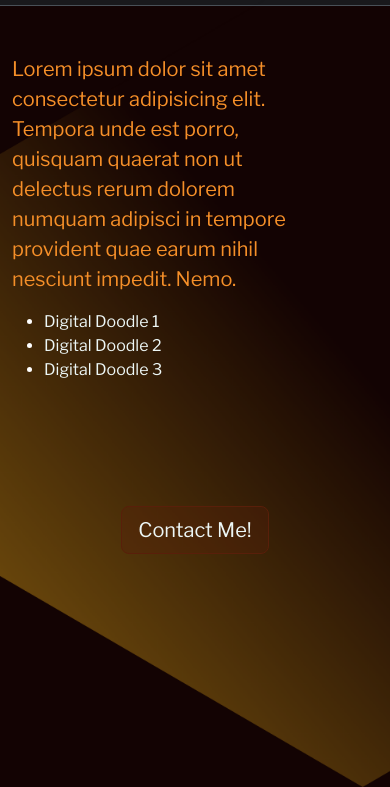
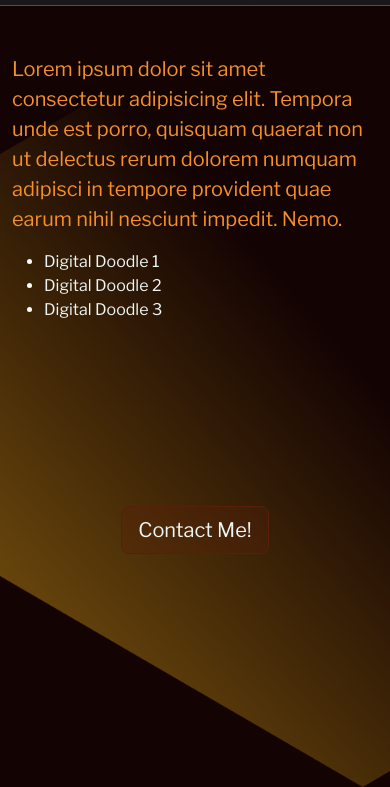
Before and after one commit to p-mozi/p-mozi.github.io, a plain HTML site: page digitaldoodle.html in a window 390 px wide. Shown: the part 57-844 px from the top of the page. Drawn offline with nearby package versions, Linux system fonts and the light colour scheme; files whose address does not match are found by name; a web font is replaced by a local one.

Commit message:
Update digitaldoodle.html

```diff
--- a/digitaldoodle.html
+++ b/digitaldoodle.html
@@ -61,7 +61,7 @@
   <section class="container pt-5">
     <div class="box d-flex flex-column">
       <div class="row mt-auto">
-        <div class="col-md-8 col-10 d-flex align-items-center c-text-primary fs-5">
+        <div class="col-md-8 col-12 d-flex align-items-center c-text-primary fs-5">
           <p>Lorem ipsum dolor sit amet consectetur adipisicing elit. Tempora unde est porro, quisquam quaerat non ut delectus rerum dolorem numquam adipisci in tempore provident quae earum nihil nesciunt impedit. Nemo.</p>
         </div>
         <div class="col-md-4">
```
